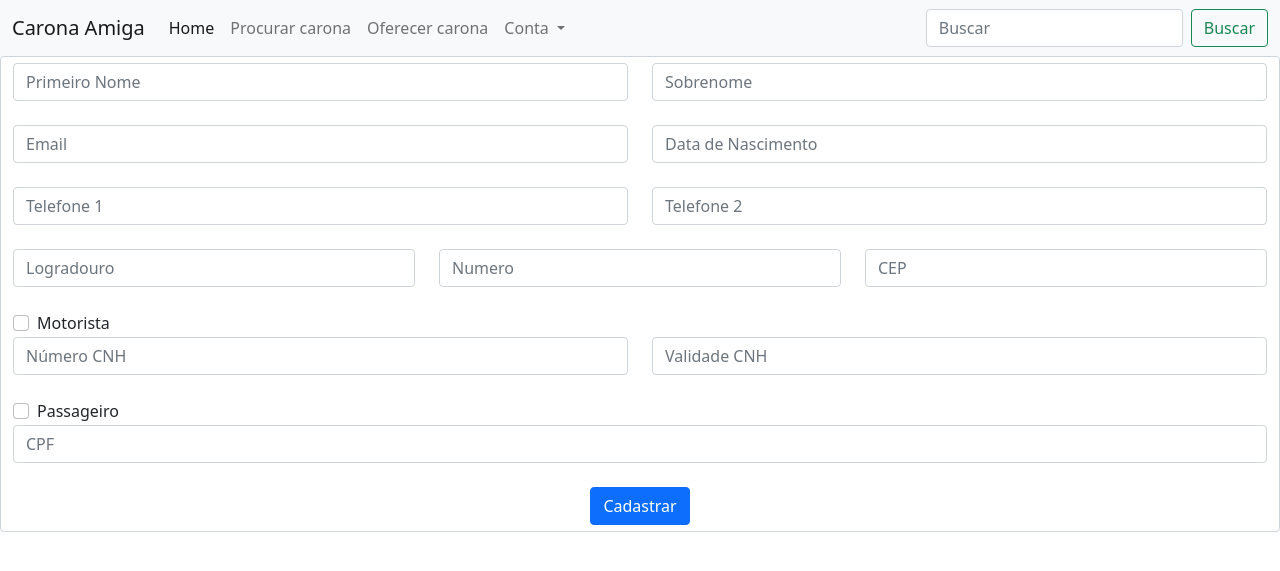
After one commit to joao-coli/LabBd, a Django app: page /cadastro_usuario/ in a window 1280 px wide. The commit adds this page. Shown: the top 571 px of the page. Run offline with Django 3.2, Linux system fonts and the light colour scheme.

Commit message:
Tela de cadastro de usuário
Criação e testes para as tela de cadastro dos usuários

```diff
--- /dev/null
+++ b/backend/conf/templates/cadastro_usuario.html
@@ -0,0 +1,74 @@
+{% extends 'base.html' %}
+
+{% block content %}
+
+<form class="form-control" method='POST'>{% csrf_token %}
+     <div class="form-group">
+  <div class="row">
+    <div class="col mb-4">
+      <input type="text" class="form-control" placeholder="Primeiro Nome" name="cad_primeiro_nome">
+    </div>
+    <div class="col mb-4">
+      <input type="text" class="form-control" placeholder="Sobrenome" name="cad_sobrenome">
+    </div>
+  </div>
+
+  <div class="row">
+    <div class="col mb-4">
+      <input type="text" class="form-control" placeholder="Email" name="cad_email">
+    </div>
+    <div class="col mb-4">
+      <input type="text" class="form-control" placeholder="Data de Nascimento" name="cad_data_nascimento">
+    </div>
+   </div>
+
+  <div class="row">
+    <div class="col mb-4">
+      <input type="text" class="form-control" placeholder="Telefone 1" name="cad_telefone1">
+    </div>
+    <div class="col mb-4">
+      <input type="text" class="form-control" placeholder="Telefone 2" name="cad_telefone2">
+    </div>
+ </div>
+
+ <div class="row">
+    <div class="col mb-4">
+      <input type="text" class="form-control" placeholder="Logradouro" name="cad_logradouro">
+    </div>
+    <div class="col mb-4">
+      <input type="text" class="form-control" placeholder="Numero" name="cad_numero">
+    </div>
+    <div class="col mb-4">
+      <input type="text" class="form-control" placeholder="CEP" name="cad_cep">
+    </div>
+ </div>
+
+ <div class="form-check form-check-inline">
+  <input class="form-check-input" type="checkbox" id="inlineCheckbox2" value="option2" name="cad_cbox_motorista">
+  <label class="form-check-label" for="inlineCheckbox2">Motorista</label>
+</div>
+
+ <div class="row">
+    <div class="col mb-4">
+      <input type="text" class="form-control" placeholder="Número CNH" name="cad_numero_cnh">
+    </div>
+    <div class="col mb-4">
+      <input type="text" class="form-control" placeholder="Validade CNH" name="cad_validade_cnh">
+    </div>
+</div>
+
+<div class="form-check form-check-inline">
+  <input class="form-check-input" type="checkbox" id="inlineCheckbox3" value="option2" name="cad_cbox_passageiro">
+  <label class="form-check-label" for="inlineCheckbox2">Passageiro</label>
+</div>
+
+ <div class="row">
+    <div class="col mb-4">
+      <input type="text" class="form-control" placeholder="CPF" name="cad_cpf">
+    </div>
+</div>
+</div>
+ <center> <button type="submit" class="btn btn-primary">Cadastrar</button> </center>
+</form>
+
+{% endblock %}
--- a/backend/conf/templates/home.html
+++ b/backend/conf/templates/home.html
@@ -5,7 +5,7 @@
     <div class="mt-5 row row-cols-2 justify-content-evenly">
         {% for button in buttons %}
         <div class="col text-center">
-            <a href="#" class="m-2 w-50 btn btn-primary">{{ button.text }}</a>
+            <a href="{{ button.url }}" class="m-2 w-50 btn btn-primary">{{ button.text }}</a>
         </div>
         {% endfor %}
     </div>
--- a/backend/labBd/urls.py
+++ b/backend/labBd/urls.py
@@ -5,6 +5,7 @@ from . import views
 urlpatterns = [
     path('home/', views.index, name='home'),
     path('user/', views.index, name="user"),
+    path('cadastro_usuario/', views.cadastrar_usuario, name="cadastro_usuario"),
     path('', views.index, name="index")
 
 ]
--- a/backend/labBd/views.py
+++ b/backend/labBd/views.py
@@ -7,7 +7,7 @@ def index(request):
     """View principal do projeto"""
 
     buttons = [
-        {'text': 'Cadastrar usuário', 'url': ''},
+        {'text': 'Cadastrar usuário', 'url': 'cadastro_usuario/'},
         {'text': 'Cadastrar veículo', 'url': ''},
         {'text': 'Procurar carona', 'url': ''},
         {'text': 'Oferecer carona', 'url': ''},
@@ -20,3 +20,8 @@ def index(request):
     }
 
     return render(request, 'home.html', context=context)
+
+def cadastrar_usuario(request):
+    if request.method == 'POST':
+        print(request.POST["cad_primeiro_nome"])
+    return render(request, 'cadastro_usuario.html')
```
